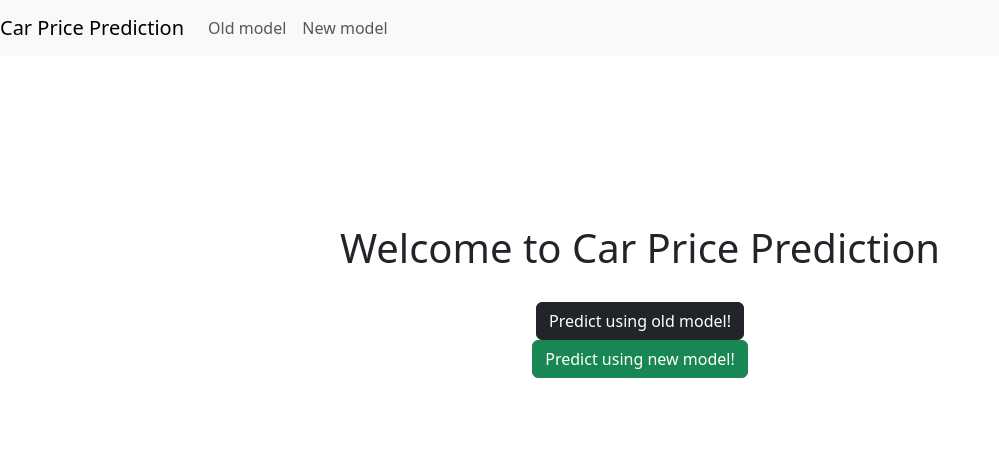
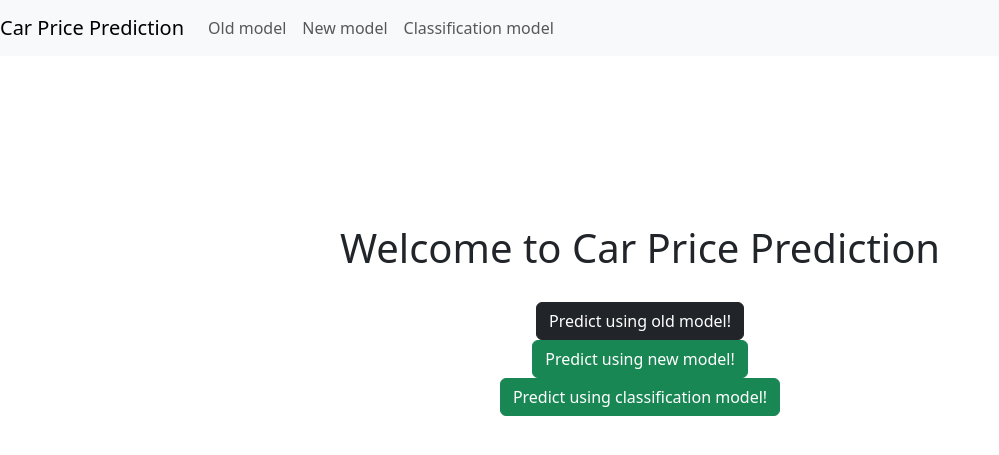
Before and after one commit to minnbanya/Machine-Learning-A3, a Flask app: page / in a window 1280 px wide. Shown: the top 455 px of the page, without its empty margins (0-999 px from the left). Run offline with Flask 3, Linux system fonts and the light colour scheme; parts of the project's set-up code (start-up, migrations or seed data) failed here and were passed over.

Commit message:
fix and website

```diff
--- a/code/app.py
+++ b/code/app.py
@@ -152,7 +152,7 @@ def prediction_new(name,engine,mileage):
 
 @app.route('/predict_class')
 def predict_class():
-    return render_template('predict_class.html')
+    return render_template('predict_class.html',brands = ohe.categories_[0])
 
 # The route to calculate the prediction result but not accessed by users
 @app.route('/process-data_class', methods = ['POST'])
--- a/code/templates/index.html
+++ b/code/templates/index.html
@@ -33,6 +33,11 @@
                 <a href="/predict_new" class="btn btn-success">Predict using new model!</a>
             </div>
         </div>
+        <div class="row vertical-offset-button">
+            <div class="col d-flex align-items-center justify-content-center">
+                <a href="/predict_class" class="btn btn-success">Predict using classification model!</a>
+            </div>
+        </div>
     </div>
     <script src="https://cdn.jsdelivr.net/npm/bootstrap@5.3.1/dist/js/bootstrap.bundle.min.js" integrity="sha384-HwwvtgBNo3bZJJLYd8oVXjrBZt8cqVSpeBNS5n7C8IVInixGAoxmnlMuBnhbgrkm" crossorigin="anonymous"></script>
 </body>
--- a/code/templates/navbar.html
+++ b/code/templates/navbar.html
@@ -11,6 +11,9 @@
             <li class="nav-item">
                 <a class="nav-link" href="/predict_new">New model</a>
             </li>
+            <li class="nav-item">
+                <a class="nav-link" href="/predict_class">Classification model</a>
+            </li>
         </ul>
     </div>
 </nav>
--- a/dummp.py
+++ b/dummp.py
@@ -1 +1 @@
-asdad
+asdadadsa
```
Also changed, not shown: code/templates/predict_class.html (+7 -3 lines), 1 other file.
